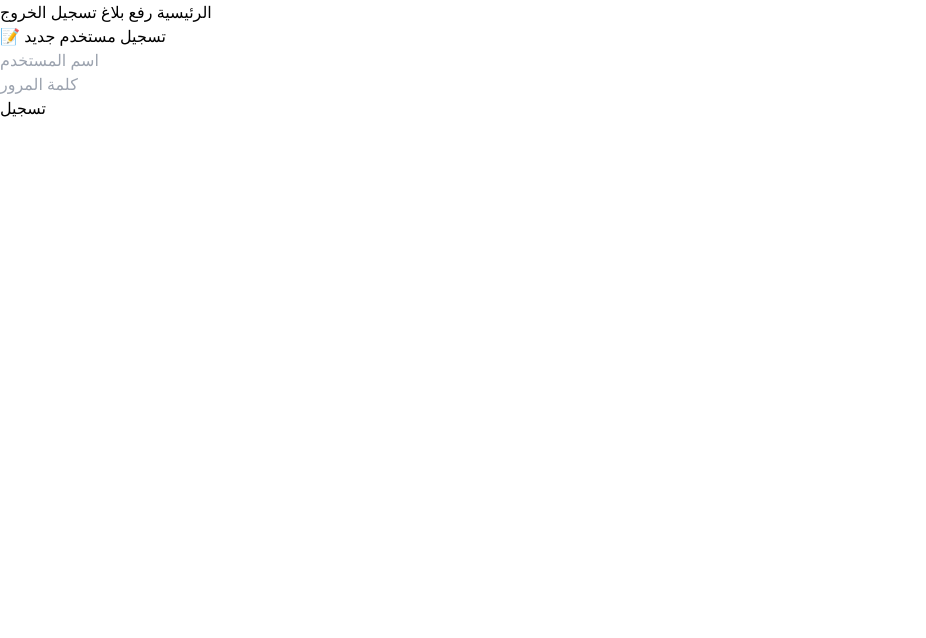
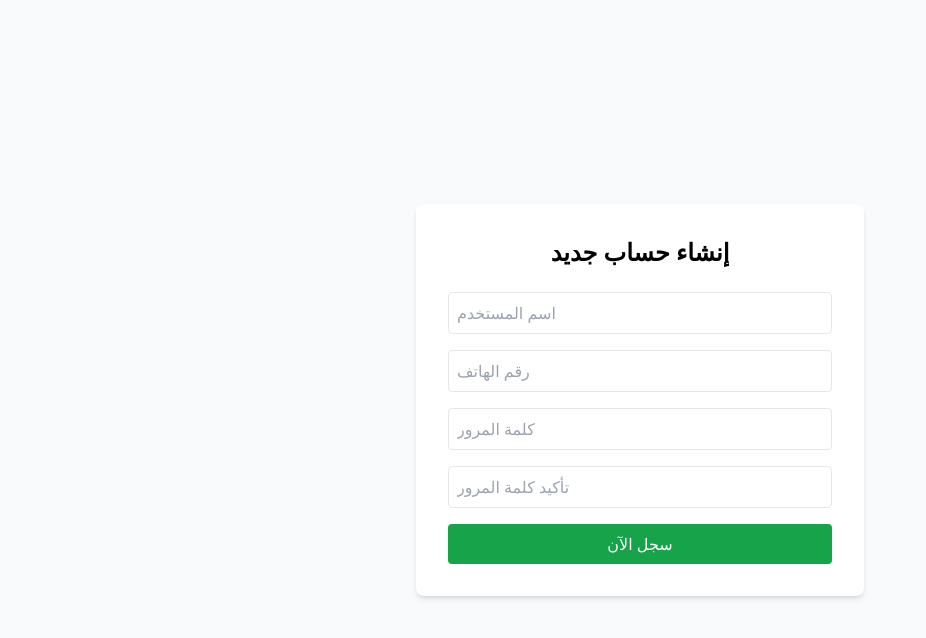
Before and after one commit to ghaithhasan963/reporting-platform, a Flask app: page /register in a window 1280 px wide. Shown: the top 638 px of the page, without its empty margins (0-926 px from the left). Run offline with Flask 3, Linux system fonts and the light colour scheme; style sheets or scripts are compiled from the project's sources; some libraries are stand-ins or nearby versions.

Commit message:
Update register.html

```diff
--- a/reporting_platform/templates/register.html
+++ b/reporting_platform/templates/register.html
@@ -1,9 +1,23 @@
-{% extends "base.html" %}
-{% block content %}
-<h2>📝 تسجيل مستخدم جديد</h2>
-<form method="POST">
-  <input name="username" placeholder="اسم المستخدم" required><br>
-  <input name="password" type="password" placeholder="كلمة المرور" required><br>
-  <button type="submit">تسجيل</button>
-</form>
-{% endblock %}
+<!-- صفحة التسجيل -->
+<!DOCTYPE html>
+<html lang="ar">
+<head>
+  <meta charset="UTF-8">
+  <title>إنشاء حساب</title>
+  <script src="https://cdn.tailwindcss.com"></script>
+</head>
+<body class="bg-gray-50 flex items-center justify-center min-h-screen">
+
+  <div class="bg-white p-8 rounded-lg shadow-md w-full max-w-md">
+    <h2 class="text-2xl font-bold mb-6 text-center">إنشاء حساب جديد</h2>
+    <form action="/register" method="post" class="space-y-4">
+      <input type="text" name="username" placeholder="اسم المستخدم" class="w-full p-2 border rounded" required>
+      <input type="text" name="phone" placeholder="رقم الهاتف" class="w-full p-2 border rounded" required>
+      <input type="password" name="password" placeholder="كلمة المرور" class="w-full p-2 border rounded" required>
+      <input type="password" name="confirm" placeholder="تأكيد كلمة المرور" class="w-full p-2 border rounded" required>
+      <button type="submit" class="w-full bg-green-600 text-white py-2 rounded hover:bg-green-700">سجل الآن</button>
+    </form>
+  </div>
+
+</body>
+</html>
```
